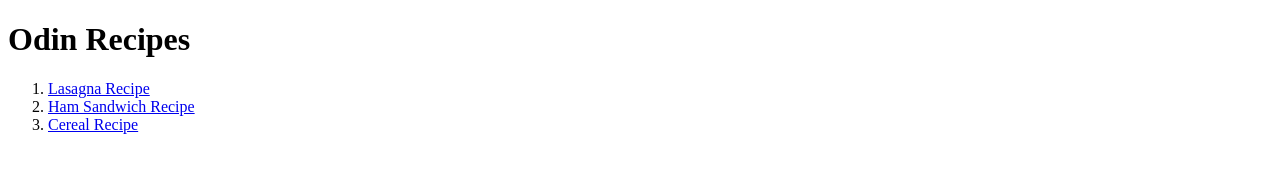
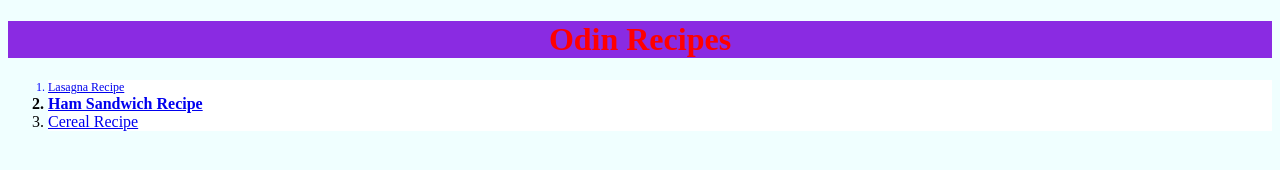
Before and after one commit to szeng123/odin-recipes, a plain HTML site: page index.html in a window 1280 px wide. Drawn offline with Linux system fonts and the light colour scheme.

Commit message:
Introduce CSS elements

```diff
--- a/index.html
+++ b/index.html
@@ -3,13 +3,14 @@
     <head>
         <title>Odin Recipes</title>
         <meta charset="UTF-8">
+        <link rel="stylesheet" href="styles.css">
     </head>
     <body>
         <h1>Odin Recipes</h1>
             <ol>
-                <li><a href = "recipes/lasagna.html">Lasagna Recipe</a></li>
-                <li><a href = "recipes/ham-sandwich.html">Ham Sandwich Recipe</a></li>
-                <li><a href = "recipes/cereal.html">Cereal Recipe</li>
+                <div class="food-links v1"><li><a href = "recipes/lasagna.html">Lasagna Recipe</a></li></div>
+                <div class="food-links v2"><li><a href = "recipes/ham-sandwich.html">Ham Sandwich Recipe</a></li></div>
+                <div class="food-links v3"><li><a href = "recipes/cereal.html">Cereal Recipe</li></div>
             </ol>
 
     </body>
--- /dev/null
+++ b/styles.css
@@ -0,0 +1,36 @@
+/* BG for entire page */
+body{
+    background-color: azure;
+}
+
+/* Colors and themes for Page Heading */
+h1 {
+    color: red;
+    background-color: blueviolet;
+    text-align: center;
+}
+/* colors and themes for sub headings */
+#subheader {
+    color: green;
+    background-color: blue;
+    text-align: center;
+}
+.food-links {
+    background-color: white;
+}
+
+/* different colors variations for text */
+.v1 {
+    color: blue;
+    font-size: 12px;
+}
+
+.v2 {
+    font-weight:bold ;
+}
+
+v3 {
+    font-style: italic;
+    font-family: 'Times New Roman', Times, serif;
+    background-color: aquamarine;
+}
```
